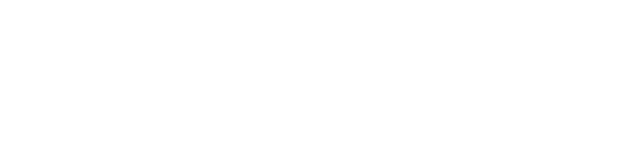
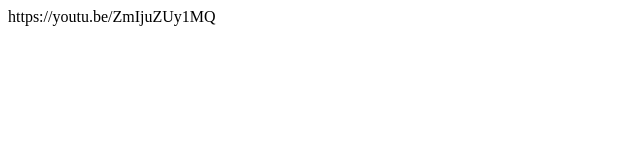
Before and after one commit to INF6420/ss24-Tiffany5386, a plain HTML site: page index.html in a window 1280 px wide. Shown: the whole page, without its empty margins (0-640 px from the left). Drawn offline with Linux system fonts and the light colour scheme.

Commit message:
Update index.html

```diff
--- a/index.html
+++ b/index.html
@@ -6,6 +6,6 @@
     <title>Document</title>
 </head>
 <body>
-
+https://youtu.be/ZmIjuZUy1MQ
 </body>
 </html>
```
